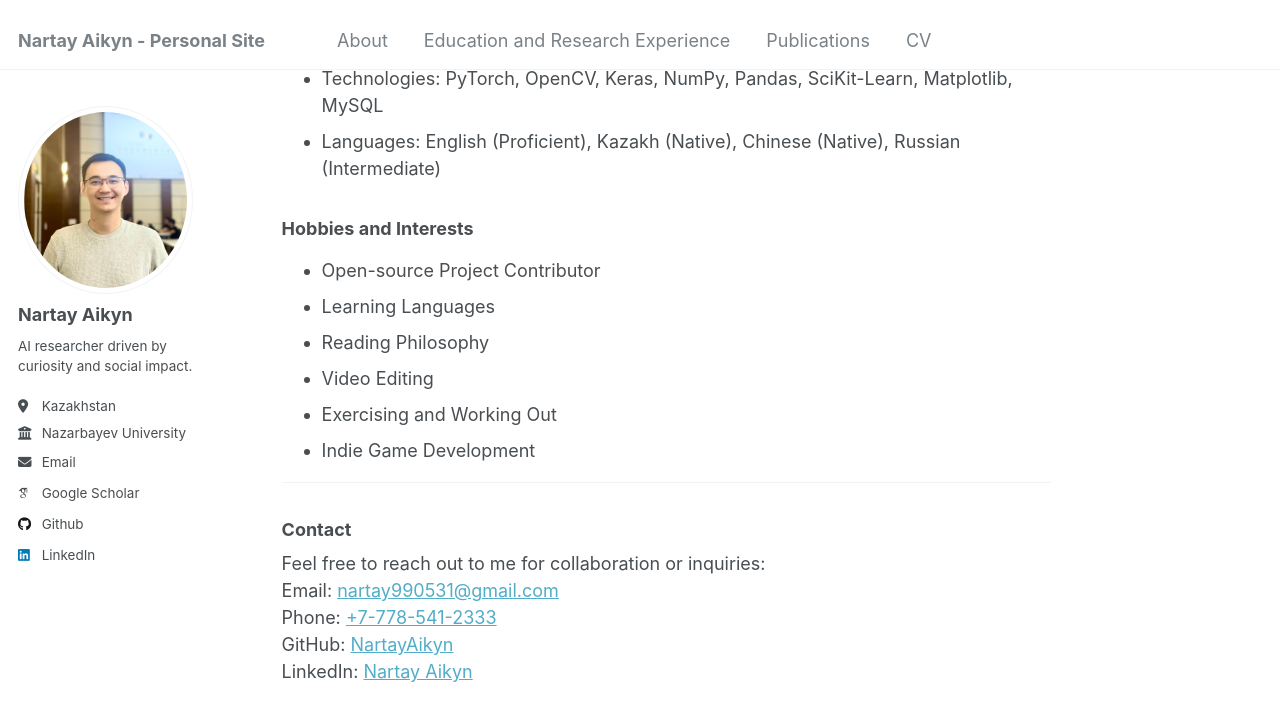
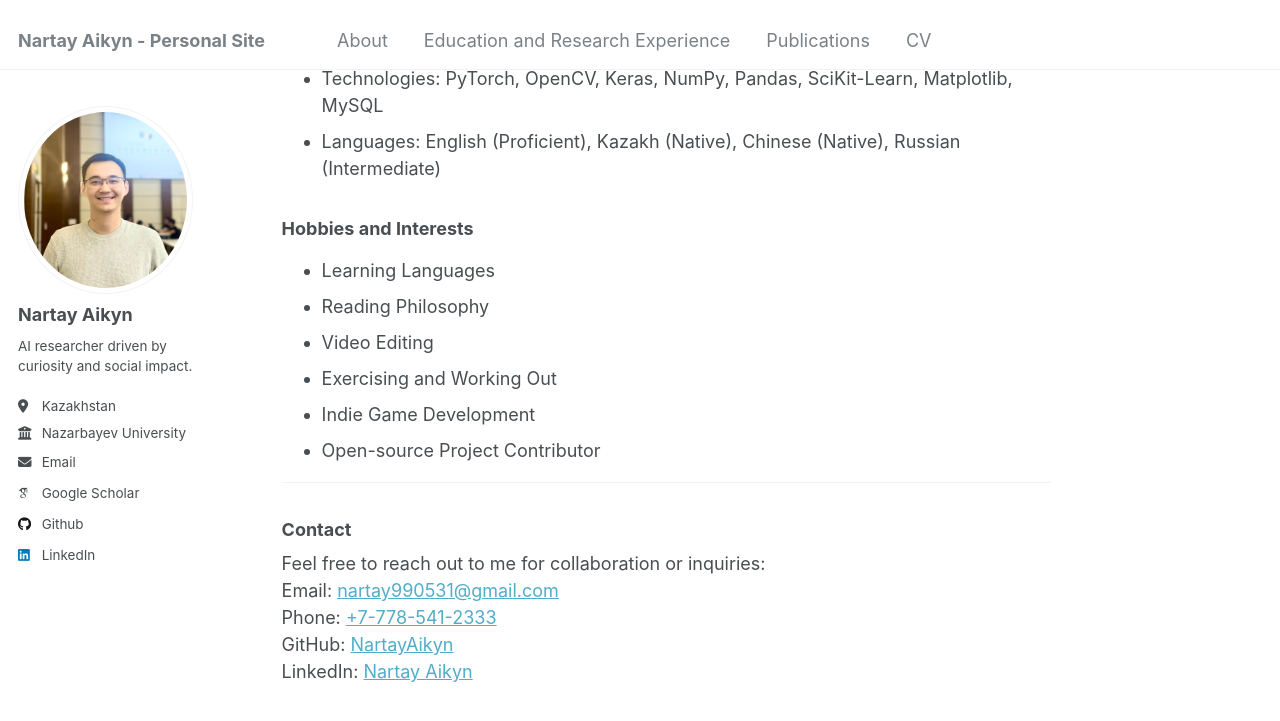
Before and after one commit to NartayAikyn/NartayAikyn.github.io, a Jekyll site: the page built from _pages/about.md, in a window 1280 px wide and 900 px high, scrolled down 1359 px. Shown: the top 721 px of the window. Built offline with Jekyll 4.4.1, drawn with Linux system fonts in a browser that asks for light colours; some web fonts are replaced.

```diff
--- a/_pages/about.md
+++ b/_pages/about.md
@@ -48,12 +48,12 @@ Whether it’s advancing computer vision or few-shot learning, my goal is to mak
 - Languages: English (Proficient), Kazakh (Native), Chinese (Native), Russian (Intermediate)
 
 ### Hobbies and Interests
-- Open-source Project Contributor
 - Learning Languages
 - Reading Philosophy
 - Video Editing
 - Exercising and Working Out
 - Indie Game Development
+- Open-source Project Contributor
 
 ---
 
```
